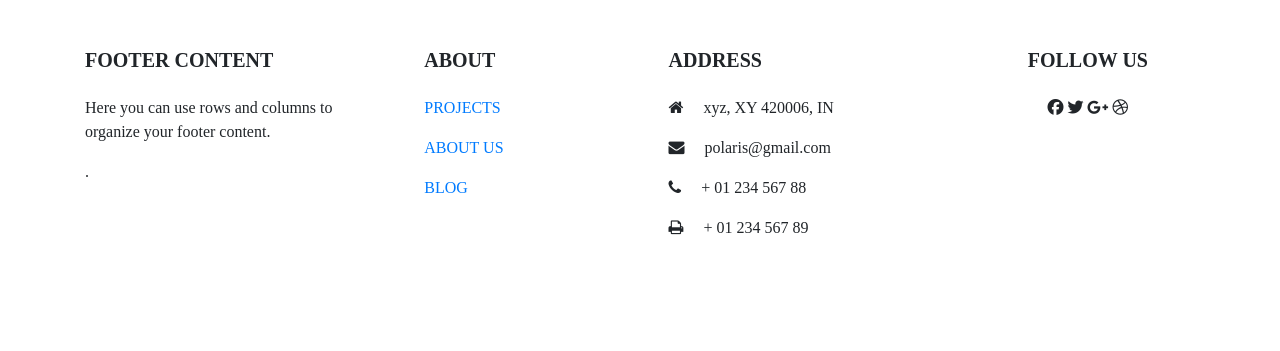
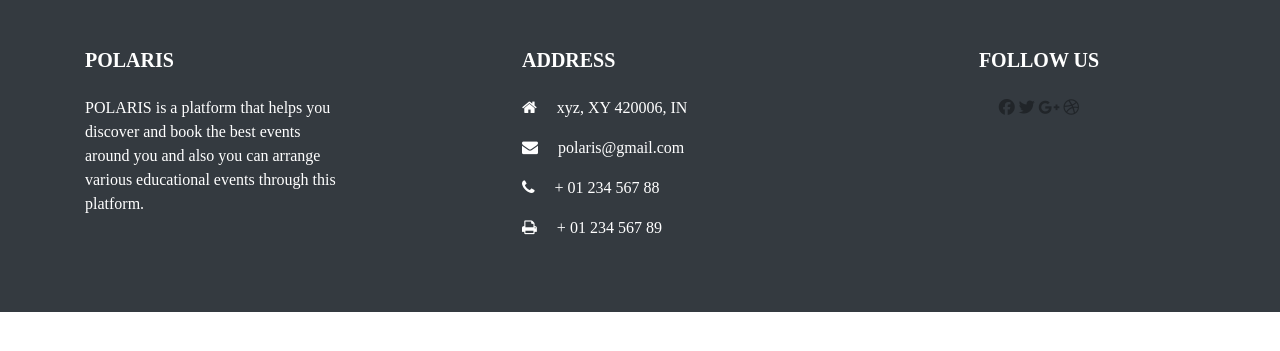
Before and after one commit to swap9820/Mini-Project, a PHP site: page /art.php in a window 1280 px wide. Shown: the part 56-407 px from the top of the page. Run offline with PHP 8.4, Linux system fonts and the light colour scheme; some libraries are stand-ins or nearby versions; some web fonts are replaced.

Commit message:
updated footer.php

```diff
--- a/footer.php
+++ b/footer.php
@@ -43,7 +43,7 @@
 <section>
 
 <!-- Footer -->
-<footer class="page-footer font-small special-color-dark pt-4">
+<footer class="page-footer font-small bg-dark pt-4">
 
   <!-- Footer Links -->
   <div class="container text-center text-md-left">
@@ -52,52 +52,24 @@
     <div class="row">
 
       <!-- Grid column -->
-      <div class="col-md-4 col-lg-3 mr-auto my-md-4 my-0 mt-4 mb-1">
+      <div class="col-md-4 col-lg-3 mr-auto my-md-4 my-0 mt-4 mb-1 text-white">
 
         <!-- Content -->
-        <h5 class="font-weight-bold text-uppercase mb-4">Footer Content</h5>
-        <p>Here you can use rows and columns to organize your footer content.</p>
-        <p>.</p>
+        <h5 class="font-weight-bold text-uppercase text-white mb-4">POLARIS</h5>
+        <p>POLARIS is a platform that helps you discover and book the best events around you and also you can arrange various educational events through this platform.</p>
 
       </div>
+
+
       <!-- Grid column -->
 
       <hr class="clearfix w-100 d-md-none">
 
       <!-- Grid column -->
-      <div class="col-md-2 col-lg-2 mx-auto my-md-4 my-0 mt-4 mb-1">
-
-        <!-- Links -->
-        <h5 class="font-weight-bold text-uppercase mb-4">About</h5>
-
-        <ul class="list-unstyled">
-          <li>
-            <p>
-              <a href="#!">PROJECTS</a>
-            </p>
-          </li>
-          <li>
-            <p>
-              <a href="#!">ABOUT US</a>
-            </p>
-          </li>
-          <li>
-            <p>
-              <a href="#!">BLOG</a>
-            </p>
-          </li>
-        </ul>
-
-      </div>
-      <!-- Grid column -->
-
-      <hr class="clearfix w-100 d-md-none">
-
-      <!-- Grid column -->
-      <div class="col-md-4 col-lg-3 mx-auto my-md-4 my-0 mt-4 mb-1">
+      <div class="col-md-4 col-lg-3 mx-auto my-md-4 my-0 mt-4 mb-1 text-white">
 
         <!-- Contact details -->
-        <h5 class="font-weight-bold text-uppercase mb-4">Address</h5>
+        <h5 class="font-weight-bold text-uppercase text-white mb-4">Address</h5>
 
         <ul class="list-unstyled">
           <li>
@@ -124,10 +96,10 @@
       <hr class="clearfix w-100 d-md-none">
 
       <!-- Grid column -->
-      <div class="col-md-2 col-lg-2 text-center mx-auto my-4">
+      <div class="col-md-2 col-lg-2 text-center mx-auto my-4 ">
 
         <!-- Social buttons -->
-        <h5 class="font-weight-bold text-uppercase mb-4">Follow Us</h5>
+        <h5 class="font-weight-bold text-uppercase text-white mb-4">Follow Us</h5>
 
         <!-- Facebook -->
         <a type="button" class="btn-floating btn-fb">
```
